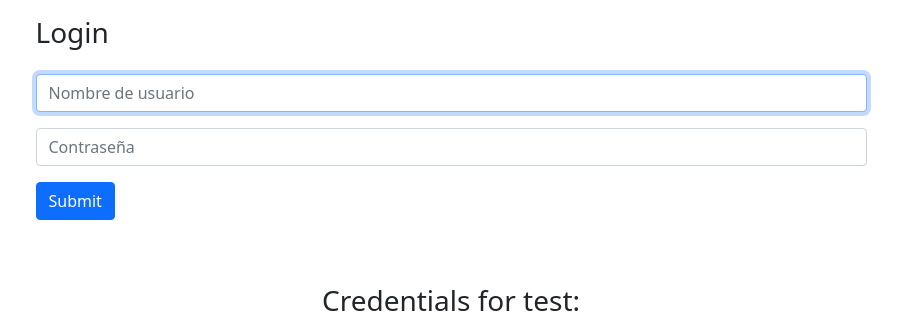
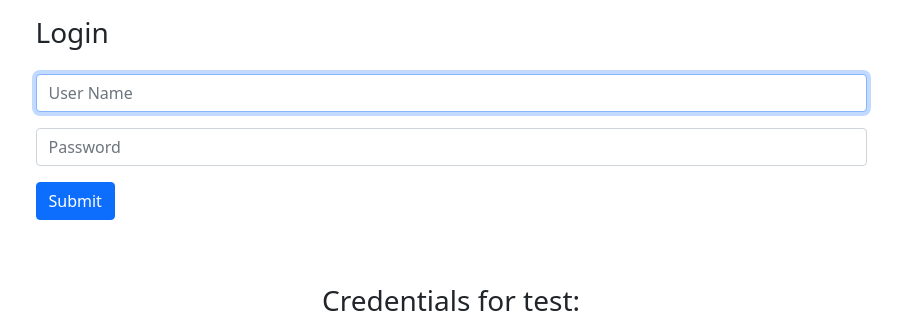
Before and after one commit to frakopy/school, a Django app: page /authentication/login/ in a window 1280 px wide. Shown: the top 318 px of the page, without its empty margins (189-1091 px from the left). Run offline with Django 3.2, Linux system fonts and the light colour scheme.

Commit message:
feat/modifing login page

```diff
--- a/src/authentication/templates/authentication/login.html
+++ b/src/authentication/templates/authentication/login.html
@@ -6,7 +6,7 @@
     <meta name="viewport" content="width=device-width, initial-scale=1.0">
     <!-- Bootstrap -->
     <link href="https://cdn.jsdelivr.net/npm/bootstrap@5.0.2/dist/css/bootstrap.min.css" rel="stylesheet" integrity="sha384-EVSTQN3/azprG1Anm3QDgpJLIm9Nao0Yz1ztcQTwFspd3yD65VohhpuuCOmLASjC" crossorigin="anonymous">
-    <title>Iniciar sesión</title>
+    <title>Login</title>
 </head>
 <body>
 <style>.errorlist{color:red;}</style>
@@ -17,15 +17,15 @@
             <form action="" method="post">{% csrf_token %}
             <h3 class="mb-4">Login</h3>
             {% if form.non_field_errors %}
-                <p style="color:red">Usuario o contraseña incorrectos, prueba de nuevo.</p>
+                <p style="color:red">Wrong user or password, please try again</p>
             {% endif %}
             <p>
                 <input type="text" name="username" autofocus maxlength="254" required
-                id="id_username" class="form-control" placeholder="Nombre de usuario"/>
+                id="id_username" class="form-control" placeholder="User Name"/>
             </p>
             <p>
                 <input type="password" name="password" required
-                id="id_password" class="form-control" placeholder="Contraseña"/>
+                id="id_password" class="form-control" placeholder="Password"/>
             </p>
             <p><input type="submit" class="btn btn-primary btn-block" value="Submit"></p>
             </form>
```
